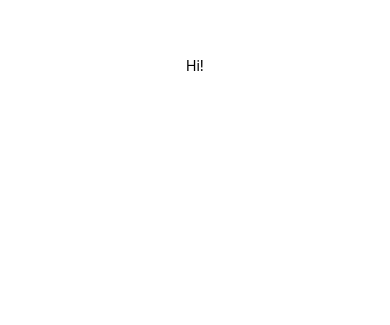
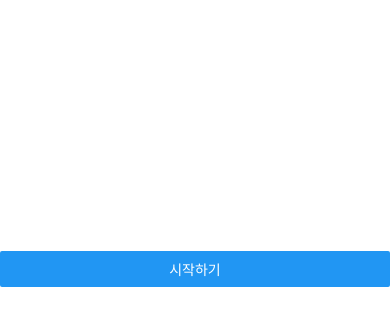
Before and after one commit to Founders-in-Jeju-C/portfolio_dapp_user, a React Native app: screen / in a window 390 px wide. Shown: the part 357-682 px from the top of the page. Built offline with nearby package versions, Linux system fonts and the light colour scheme.

Commit message:
start, login

```diff
--- a/App.js
+++ b/App.js
@@ -1,21 +1,35 @@
 import { StatusBar } from 'expo-status-bar';
 import React from 'react';
-import { StyleSheet, Text, View } from 'react-native';
+import { useState } from 'react';
+import { View, StyleSheet } from 'react-native';
+import Start from "./components/start";
+import Login from "./components/login";
 
 export default function App() {
-  return (
+  const [page, setPage] = useState('Start');
+
+  const gotoPage=(page)=>{
+    setPage(page);
+  }
+
+  //화면 이동
+  let content = <Start gotoPage={gotoPage} />;
+  if (page === 'Login'){
+    content = <Login gotoPage={gotoPage} />;
+  }
+
+  return(
     <View style={styles.container}>
-      <Text> Hi! </Text>
-      <StatusBar style="auto" />
+      {content}
     </View>
   );
 }
 
 const styles = StyleSheet.create({
   container: {
-    flex: 1,
-    backgroundColor: '#fff',
-    alignItems: 'center',
-    justifyContent: 'center',
-  },
+      flex: 1,
+      justifyContent: "flex-end",
+      paddingVertical: 100
+  }
+
 });
--- a/components/login.js
+++ b/components/login.js
@@ -0,0 +1,23 @@
+import React from 'react';
+import { StyleSheet, Text, View, Button } from 'react-native';
+
+
+export default function Login(props){
+    return (
+        <View style={styles.container}>
+            <Text style={styles.text}>로그인 화면</Text>
+        </View>
+    );
+}
+
+const styles = StyleSheet.create({
+    container: {
+        flex: 1,
+        justifyContent: "center",
+        alignItems: "center"
+    },
+    text: {
+        color: "black",
+        fontSize: 20
+    }
+});
--- a/components/start.js
+++ b/components/start.js
@@ -0,0 +1,22 @@
+import React from 'react';
+import { StyleSheet, Text, View, Button } from 'react-native';
+
+
+export default function Start(props){
+    return (
+        <View style={styles.container}>
+            <Button
+            onPress={()=>{ props.gotoPage('Login')} }
+            title="시작하기"
+            />
+        </View>
+    );
+}
+
+const styles = StyleSheet.create({
+    container: {
+        flex: 1,
+        justifyContent: "flex-end",
+        paddingVertical: 100
+    }
+});
--- a/package.json
+++ b/package.json
@@ -8,7 +8,7 @@
     "eject": "expo eject"
   },
   "dependencies": {
-    "expo": "~39.0.2",
+    "expo": "^39.0.3",
     "expo-status-bar": "~1.0.2",
     "react": "16.13.1",
     "react-dom": "16.13.1",
```
Also changed, not shown: 1 other file (tests, documents, lock files or other folders).
